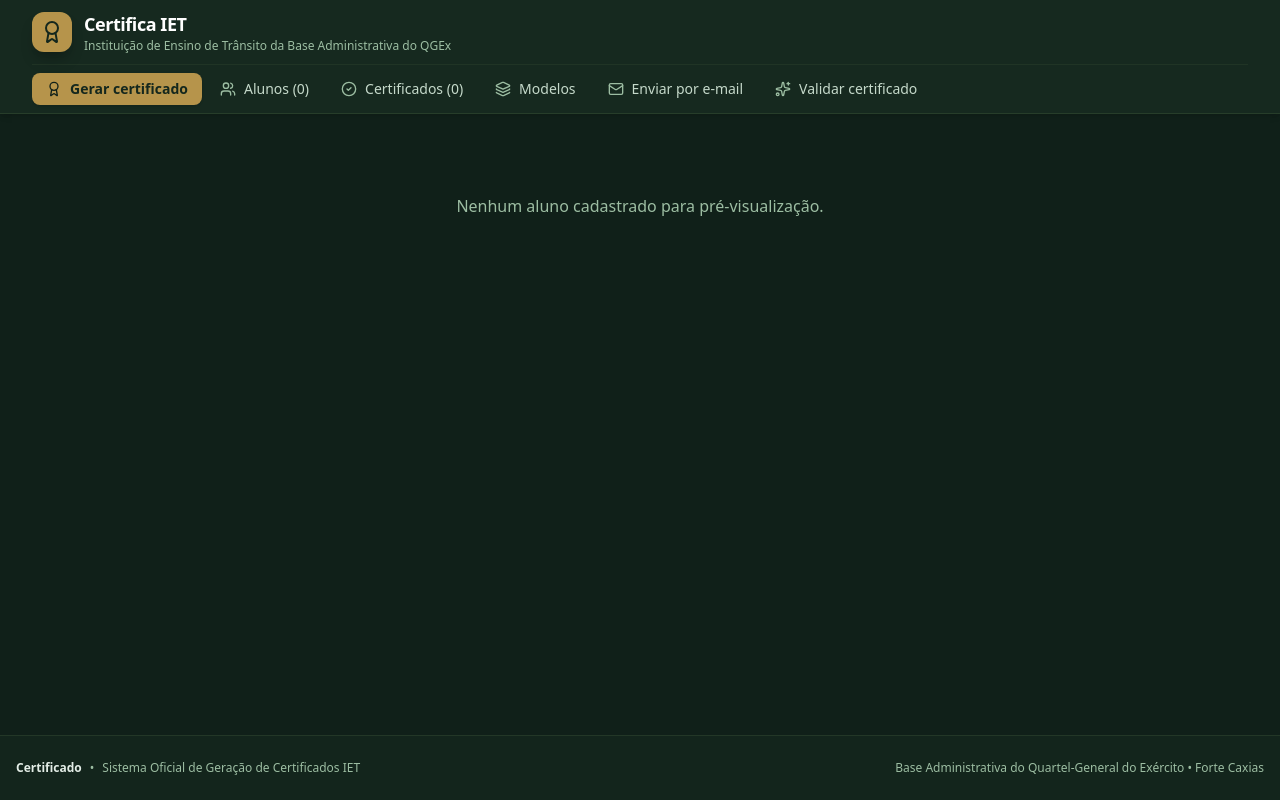
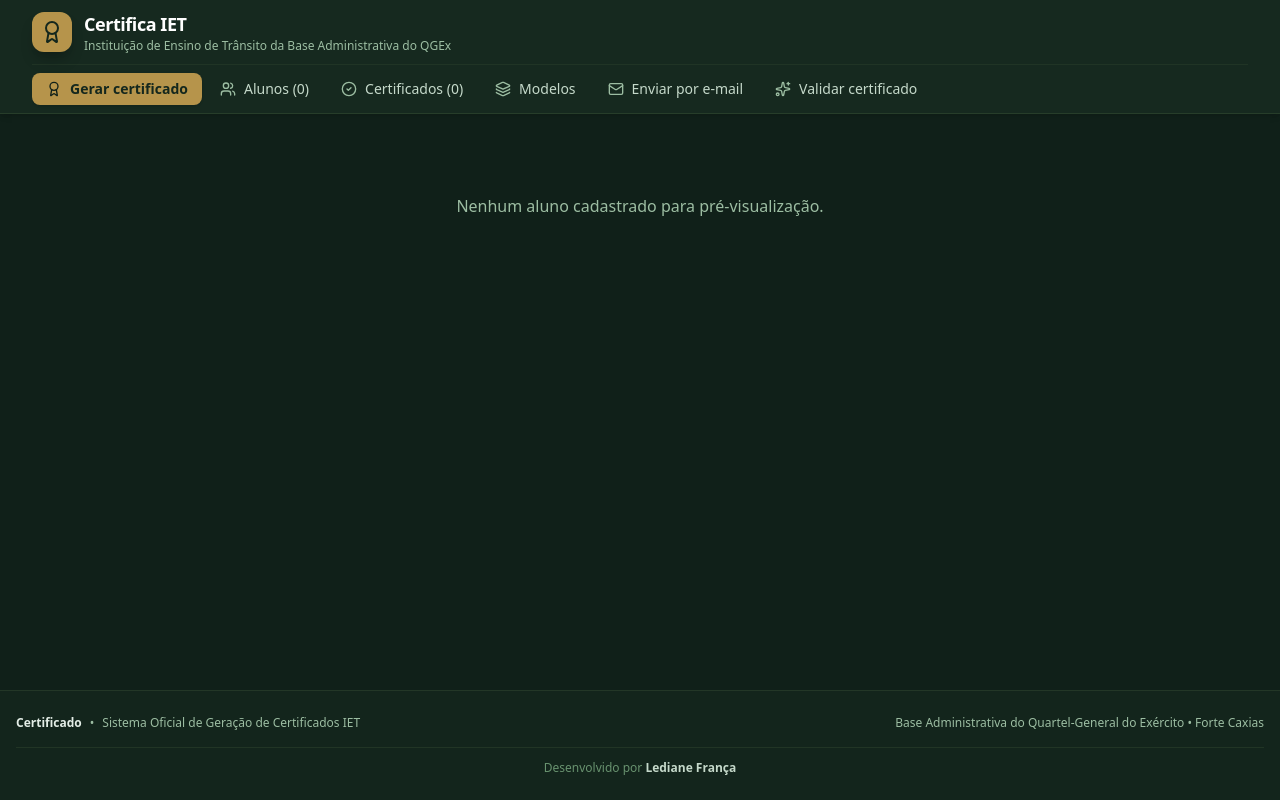
Before and after one commit to ledianefranca-coder/certificados, a React (Vite) app: page / in a window 1280 px wide. Built offline with nearby package versions, Linux system fonts and the light colour scheme.

Commit message:
chore: adiciona crédito no rodapé

```diff
--- a/src/App.tsx
+++ b/src/App.tsx
@@ -239,6 +239,9 @@ export default function App() {
           <div className="text-slate-400">
             Base Administrativa do Quartel-General do Exército &bull; Forte Caxias
           </div>
+          <div className="w-full border-t border-slate-800/70 pt-3 text-center text-slate-500">
+            Desenvolvido por <span className="font-semibold text-slate-300">Lediane França</span>
+          </div>
         </div>
       </footer>
     </div>
```
